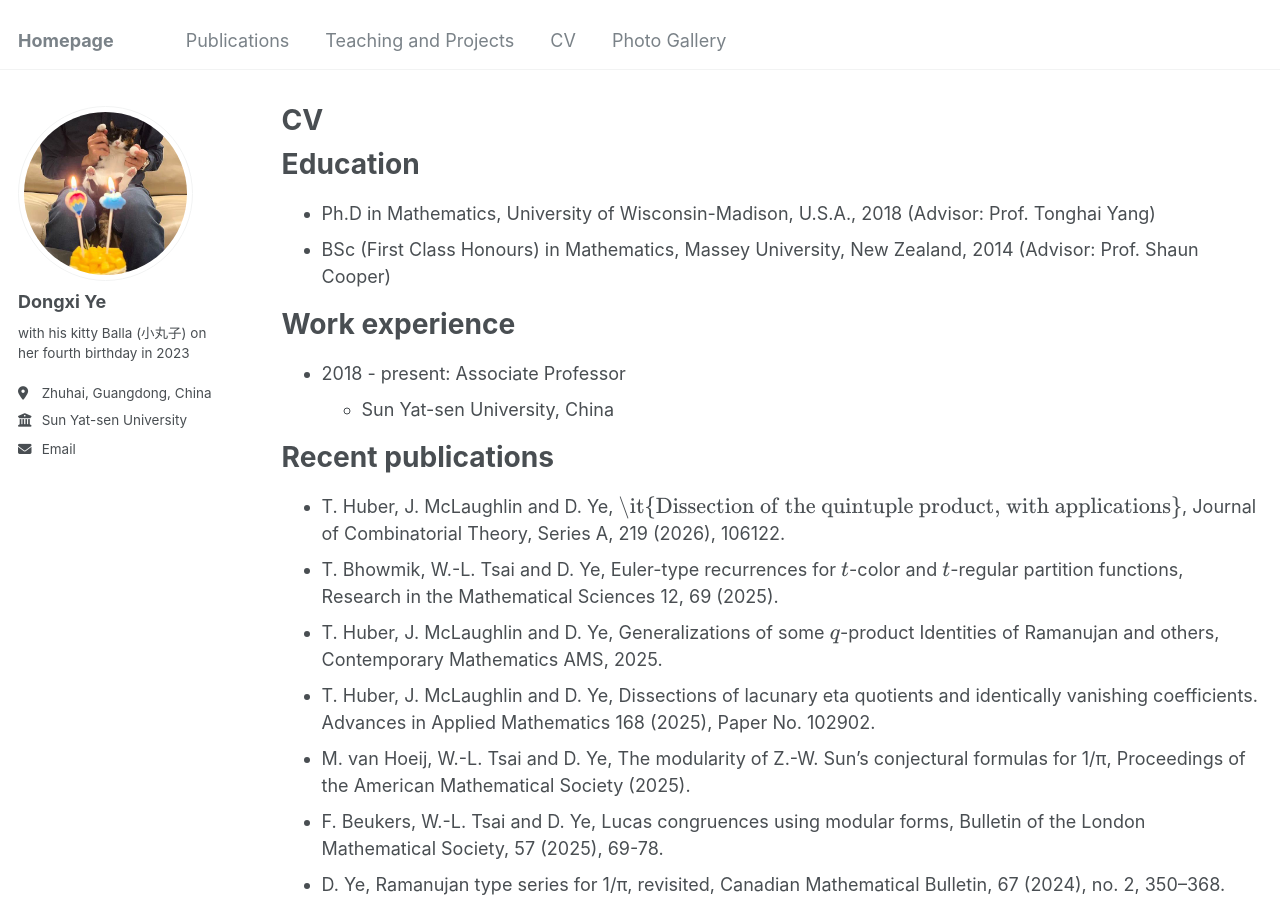
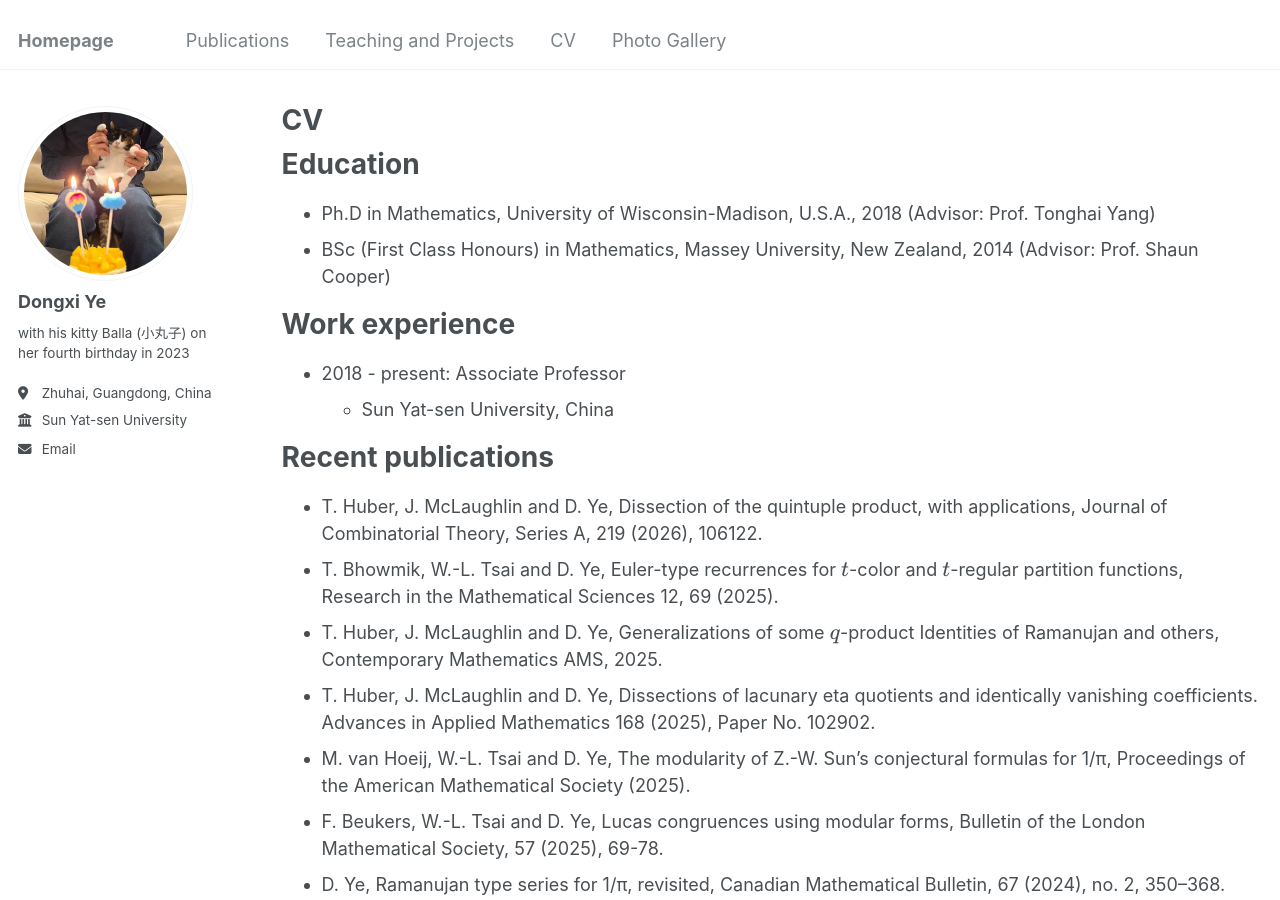
Before and after one commit to Dongxi-Ye/homepage, a Jekyll site: the page built from _pages/cv.md, in a window 1280 px wide and 900 px high. Built offline with Jekyll 4.4.1, drawn with Linux system fonts in a browser that asks for light colours.

Commit message:
Update cv.md

```diff
--- a/_pages/cv.md
+++ b/_pages/cv.md
@@ -21,7 +21,7 @@ Work experience
 
 Recent publications
 ======
-* T. Huber, J. McLaughlin and D. Ye, $$\mbox{\it{Dissection of the quintuple product, with applications}}$$, Journal of Combinatorial Theory, Series A, 219 (2026), 106122.
+* T. Huber, J. McLaughlin and D. Ye, Dissection of the quintuple product, with applications, Journal of Combinatorial Theory, Series A, 219 (2026), 106122.
 * T. Bhowmik, W.-L. Tsai and D. Ye, Euler-type recurrences for $$t$$-color and $$t$$-regular partition functions,  Research in the Mathematical Sciences 12, 69 (2025).
 * T. Huber, J. McLaughlin and D. Ye, Generalizations of some $$q$$-product Identities of Ramanujan and others, Contemporary Mathematics AMS, 2025.
 * T. Huber, J. McLaughlin and D. Ye, Dissections of lacunary eta quotients and identically vanishing coefficients. Advances in Applied Mathematics 168 (2025), Paper No. 102902.
```
